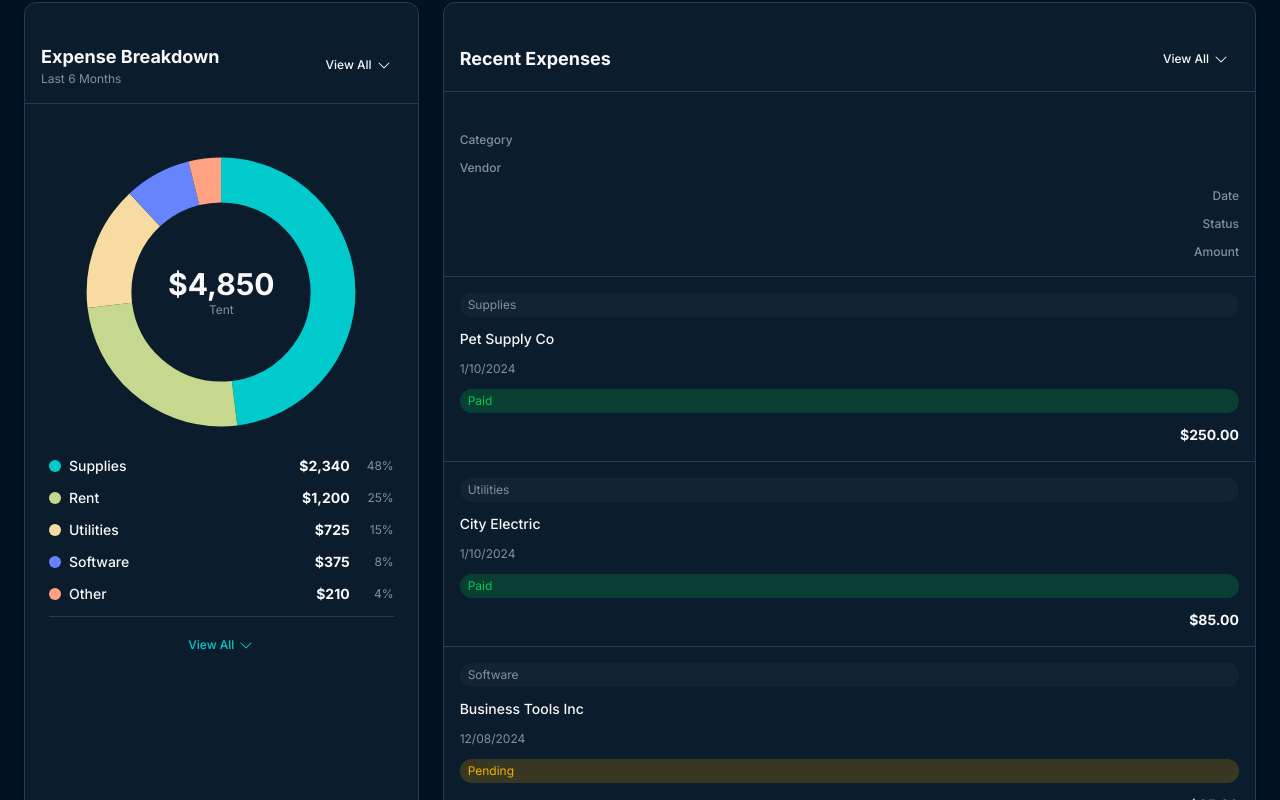
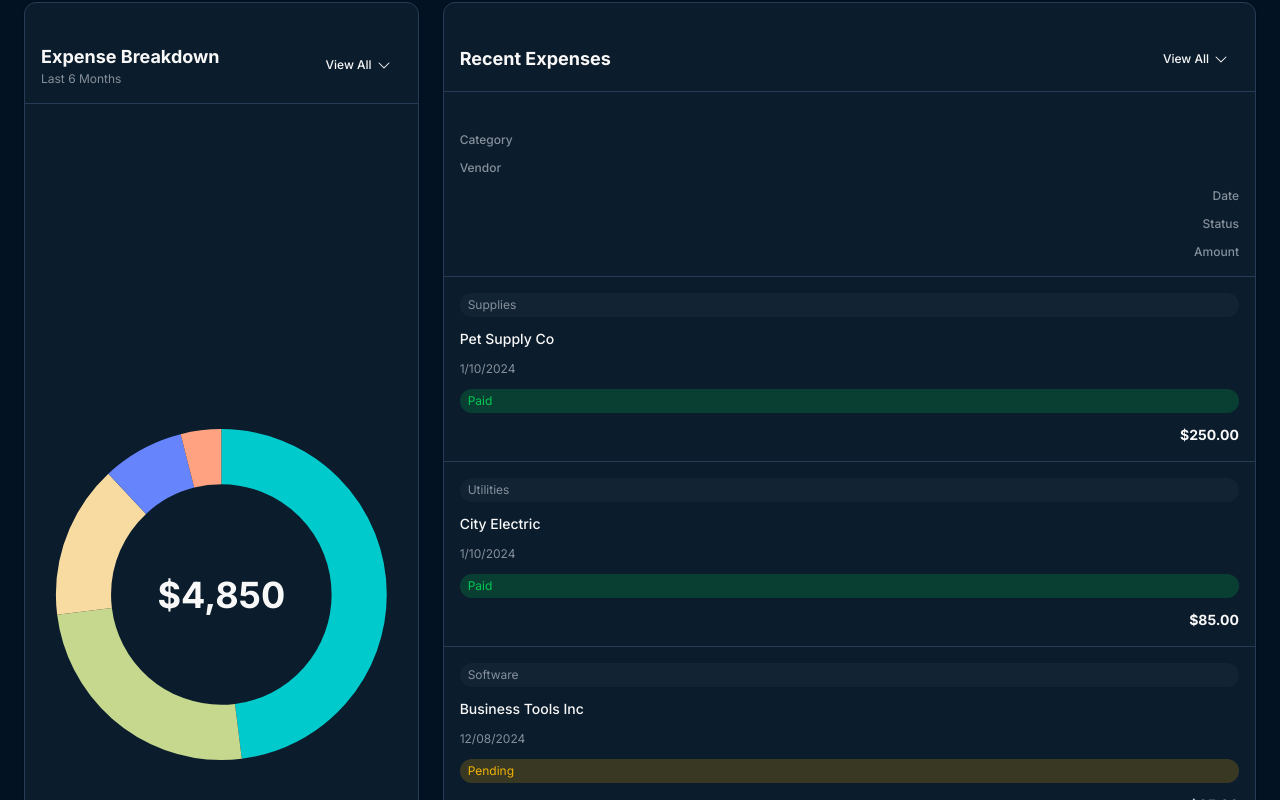
Before and after one commit to JimmysRanch/126, a React (Vite) app: page /finances/expenses in a window 1280 px wide. Shown: the part 1060-1860 px from the top of the page. Built offline with nearby package versions, Linux system fonts and the light colour scheme.

Commit message:
Generated by Spark: Can you fix the expense breakdown card to have the pie chart be much larger and fill the card just like the image I’m uploading to you now

```diff
--- a/src/pages/ExpensesDetail.tsx
+++ b/src/pages/ExpensesDetail.tsx
@@ -261,8 +261,8 @@ export function ExpensesDetail() {
         </div>
 
         <div className="grid grid-cols-1 lg:grid-cols-3 gap-4 md:gap-6">
-          <Card className="border-border">
-            <div className="p-3 md:p-4 border-b border-border flex items-center justify-between">
+          <Card className="border-border flex flex-col">
+            <div className="p-3 md:p-4 border-b border-border flex items-center justify-between flex-shrink-0">
               <div>
                 <h3 className="text-base md:text-lg font-bold">Expense Breakdown</h3>
                 <p className="text-xs text-muted-foreground">Last 6 Months</p>
@@ -272,9 +272,9 @@ export function ExpensesDetail() {
                 <CaretDown size={14} />
               </Button>
             </div>
-            <div className="p-4 md:p-6">
-              <div className="relative w-full aspect-square max-w-[280px] mx-auto mb-6">
-                <svg className="w-full h-full -rotate-90" viewBox="0 0 200 200">
+            <div className="p-4 md:p-6 flex-1 flex flex-col">
+              <div className="relative w-full flex-1 mb-6">
+                <svg className="w-full h-full -rotate-90" viewBox="0 0 200 200" preserveAspectRatio="xMidYMid meet">
                   {breakdownData.map((item, i) => {
                     const offset = currentOffset
                     const dashArray = (item.percentage / 100) * circumference
@@ -296,12 +296,11 @@ export function ExpensesDetail() {
                   })}
                 </svg>
                 <div className="absolute inset-0 flex flex-col items-center justify-center">
-                  <span className="text-2xl md:text-3xl font-bold">${breakdownData.reduce((sum, item) => sum + item.amount, 0).toLocaleString()}</span>
-                  <span className="text-xs text-muted-foreground">Tent</span>
+                  <span className="text-2xl md:text-3xl lg:text-4xl font-bold">${breakdownData.reduce((sum, item) => sum + item.amount, 0).toLocaleString()}</span>
                 </div>
               </div>
 
-              <div className="space-y-3">
+              <div className="space-y-2 flex-shrink-0">
                 {breakdownData.map((item, i) => (
                   <div key={i} className="flex items-center justify-between">
                     <div className="flex items-center gap-2 flex-1 min-w-0">
```
